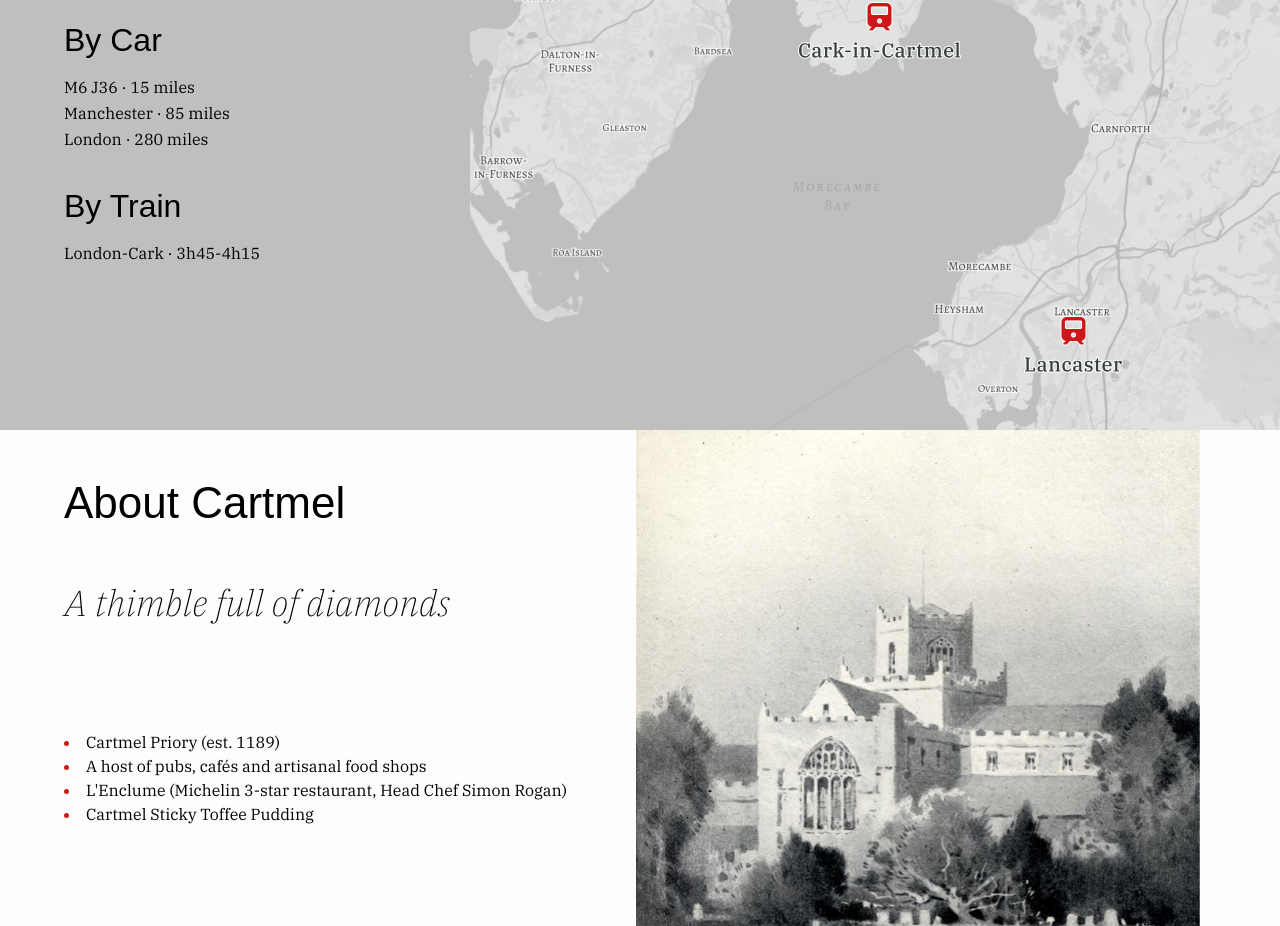
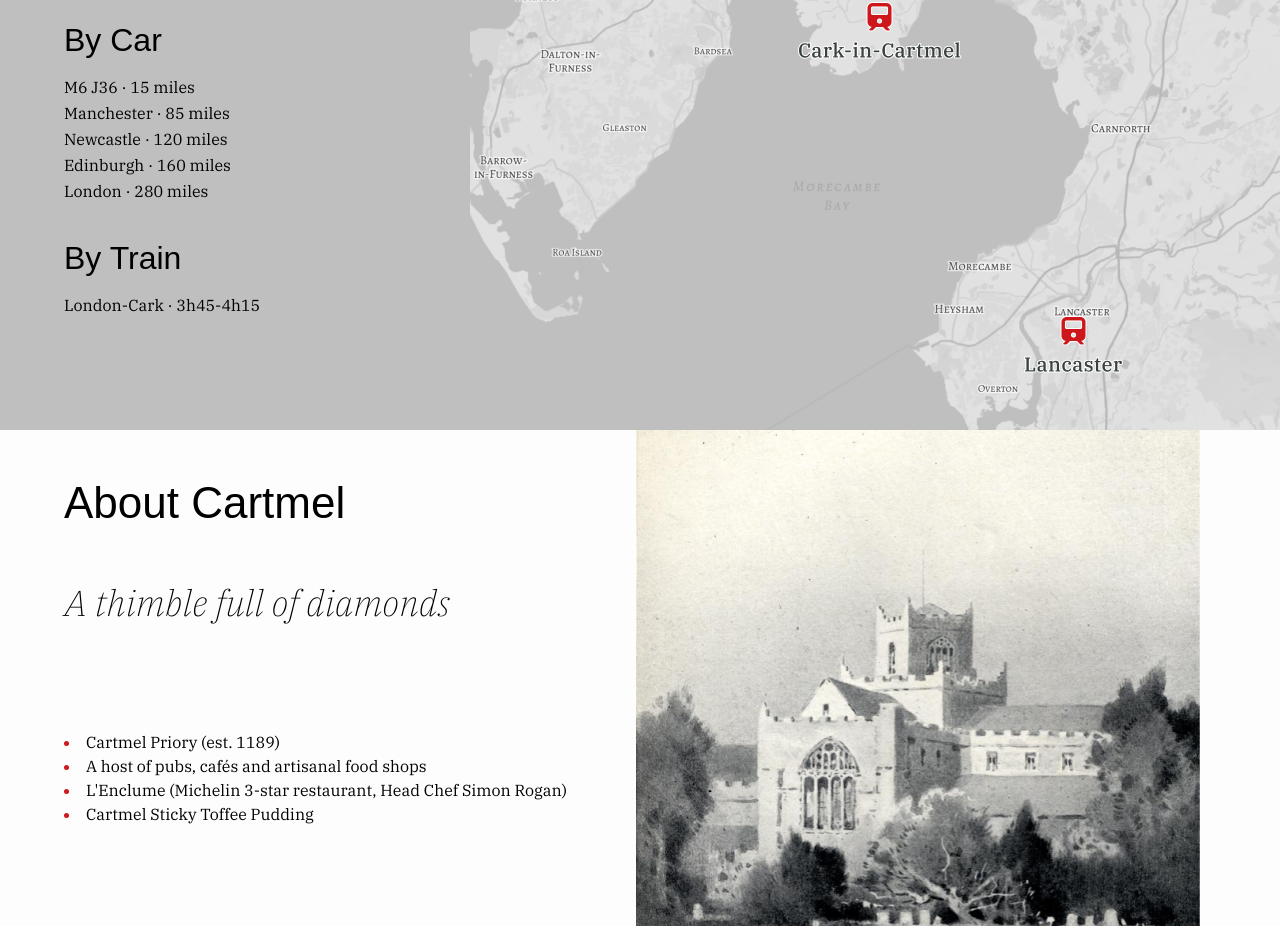
Before and after one commit to Shakey343/lakes-book-fest, a React (Vite) app: page / in a window 1280 px wide. Shown: the part 2480-3406 px from the top of the page. Built offline with nearby package versions, Linux system fonts and the light colour scheme; a web font is replaced by a local one.

Commit message:
newcastle and edinburgh added to by car

```diff
--- a/src/components/LocationSection.tsx
+++ b/src/components/LocationSection.tsx
@@ -28,6 +28,8 @@ const LocationSection = () => {
             <ul className="leading-relaxed">
               <li>M6 J36 · 15 miles</li>
               <li>Manchester · 85 miles</li>
+              <li>Newcastle · 120 miles</li>
+              <li>Edinburgh · 160 miles</li>
               <li>London · 280 miles</li>
             </ul>
           </div>
```
